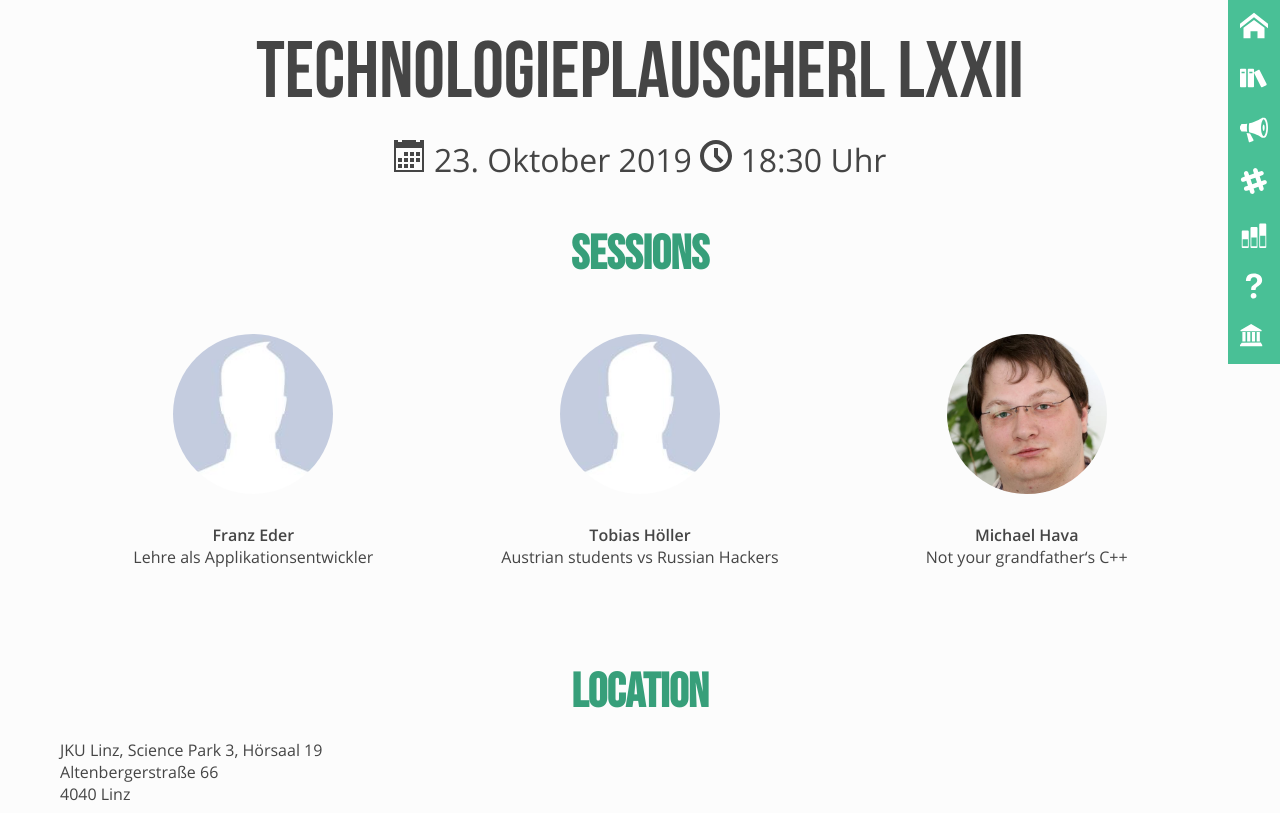
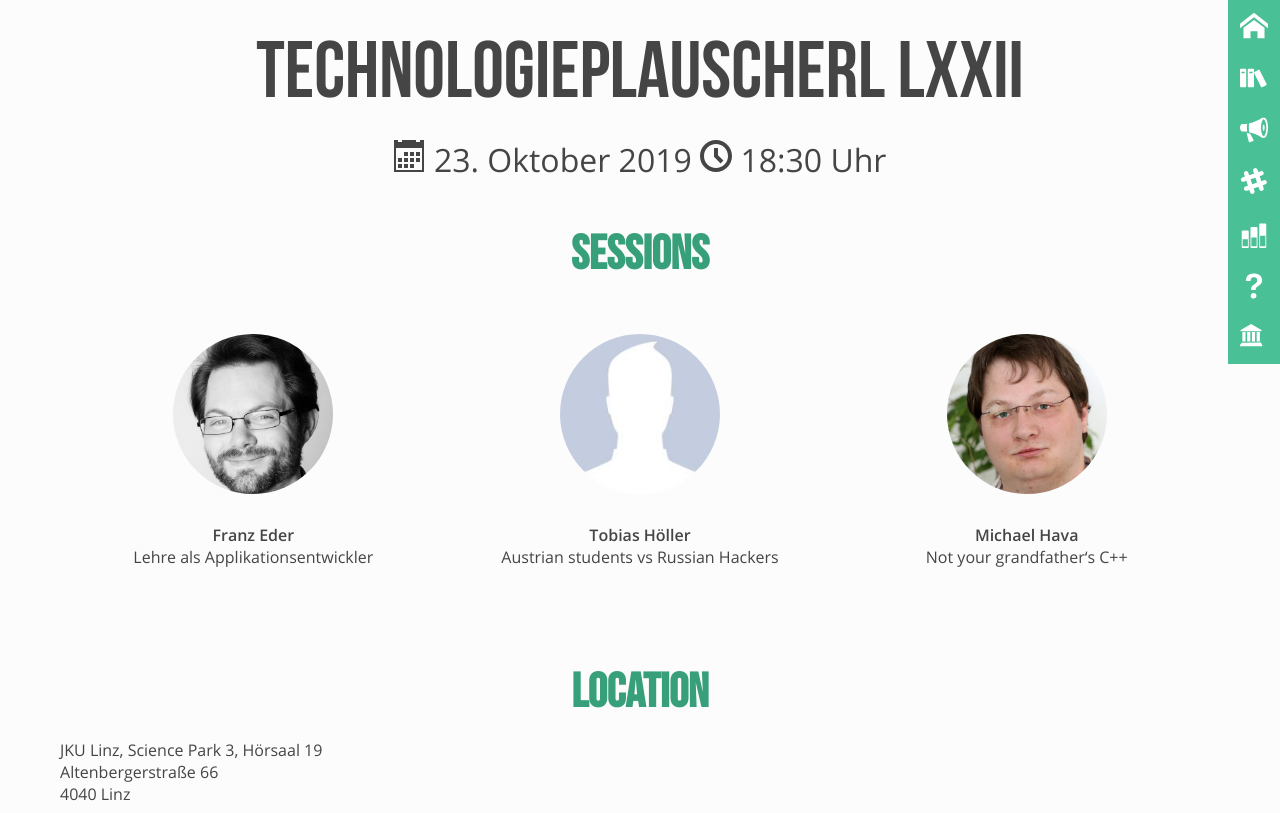
Before and after one commit to mericanAncer127/plauscherl, a Jekyll site: the page built from _plauscherl/72.html, in a window 1280 px wide. Shown: the top 813 px of the page. Built offline with Jekyll 4.4.1, drawn with Linux system fonts in a browser that asks for light colours; grey boxes are pictures that could not be loaded.

Commit message:
Add TP72 Speaker Avatar Franz Eder

```diff
--- a/_plauscherl/72.html
+++ b/_plauscherl/72.html
@@ -24,7 +24,7 @@ speakers:
 -
   name: Franz Eder
   talk: Lehre als Applikationsentwickler
-  img:  "/img/speaker_male_no_img.jpg"
+  img:  "/img/speaker-avatars/franz-eder.jpg"
 -
   name: Tobias Höller
   talk: Austrian students vs Russian Hackers
```
Also changed, not shown: img/speaker-avatars/franz-eder.jpg (added).
